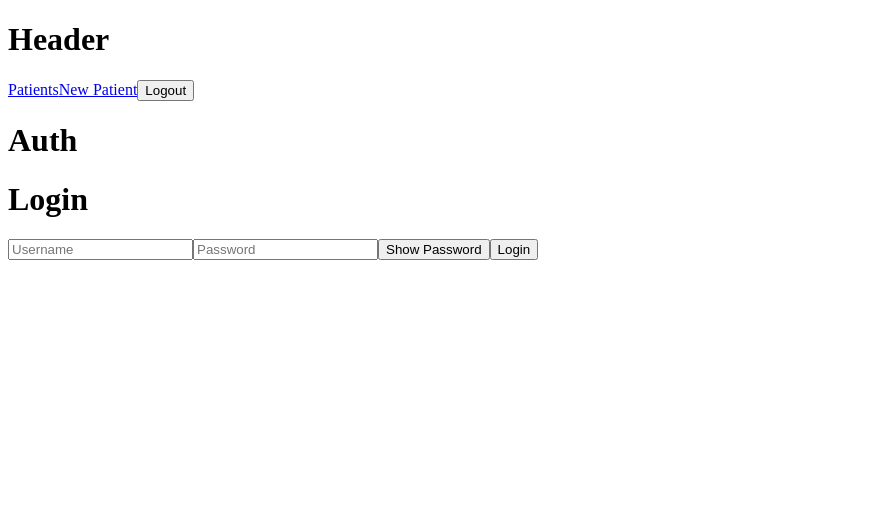
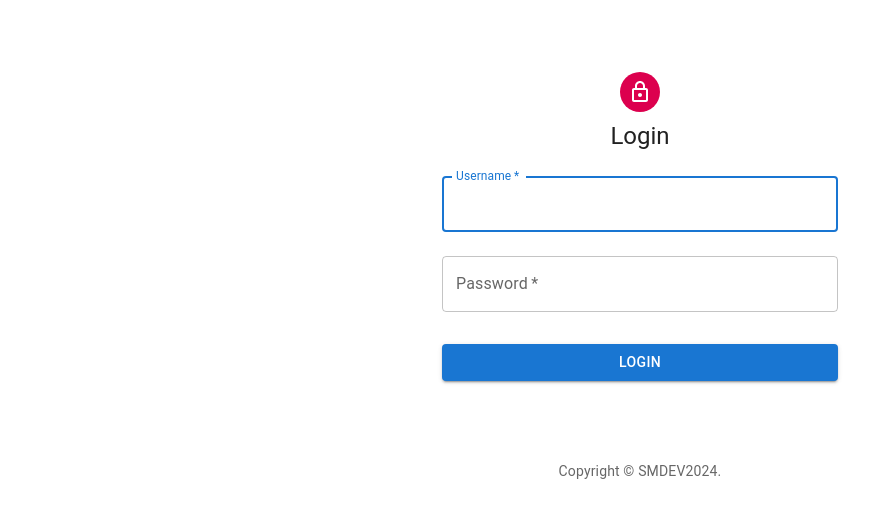
Before and after one commit to SoufianeMoutaouakkil/cabinet-app, a React (Vite) app in the folder client/: page / in a window 1280 px wide. Before the commit this address led to /auth/login. Shown: the top 518 px of the page, without its empty margins (0-894 px from the left). Built offline with nearby package versions, Linux system fonts and the light colour scheme; no server answers.

Commit message:
Refactor login UI and root page

```diff
--- a/client/src/components/auth/login/LoginUI.jsx
+++ b/client/src/components/auth/login/LoginUI.jsx
@@ -1,35 +1,77 @@
 import { useState } from "react";
+import Avatar from "@mui/material/Avatar";
+import Button from "@mui/material/Button";
+import CssBaseline from "@mui/material/CssBaseline";
+import TextField from "@mui/material/TextField";
+import LockOutlinedIcon from "@mui/icons-material/LockOutlined";
+import Typography from "@mui/material/Typography";
+import Box from "@mui/material/Box";
 
 const LoginUI = ({ handleLogin, errorText }) => {
     const [username, setUsername] = useState("");
     const [password, setPassword] = useState("");
-    const [showPassword, setShowPassword] = useState(false);
 
     return (
         <div>
-            <h1>Login</h1>
-            <input
-                type="text"
-                placeholder="Username"
-                value={username}
+            <CssBaseline />
+            <Box
+                sx={{
+                    marginTop: 8,
+                    display: "flex",
+                    flexDirection: "column",
+                    alignItems: "center",
+                }}
+            >
+                <Avatar sx={{ m: 1, bgcolor: "secondary.main" }}>
+                    <LockOutlinedIcon />
+                </Avatar>
+                <Typography component="h1" variant="h5">
+                    Login
+                </Typography>
+                <Box
+                    component="form"
+                    onSubmit={(e) => {
+                        e.preventDefault();
+                        handleLogin(username, password);
+                    }}
+                    noValidate
+                    sx={{ mt: 1 }}
+                >
+                    <TextField
+                        margin="normal"
+                        required
+                        fullWidth
+                        id="username"
+                        label="Username"
+                        name="username"
+                        autoComplete="username"
+                        autoFocus
                         onChange={(e) => setUsername(e.target.value)}
                     />
-            <input
-                type={showPassword ? "text" : "password"}
-                placeholder="Password"
-                value={password}
+                    <TextField
+                        margin="normal"
+                        required
+                        fullWidth
+                        name="password"
+                        label="Password"
+                        type="password"
+                        id="password"
+                        autoComplete="current-password"
                         onChange={(e) => setPassword(e.target.value)}
                     />
-            <button onClick={() => setShowPassword(!showPassword)}>
-                {showPassword ? "Hide" : "Show"} Password
-            </button>
-            <button
+                    <Button
+                        type="button"
+                        fullWidth
+                        variant="contained"
+                        sx={{ mt: 3, mb: 2 }}
                         onClick={() => {
                             handleLogin(username, password);
                         }}
                     >
-                Login
-            </button>
+                        login
+                    </Button>
+                </Box>
+            </Box>
             {errorText && <p>{errorText}</p>}
         </div>
     );
--- /dev/null
+++ b/client/src/components/common/Copyright.jsx
@@ -0,0 +1,20 @@
+import * as React from "react";
+import Typography from "@mui/material/Typography";
+
+function Copyright(props) {
+    return (
+        <Typography
+            variant="body2"
+            color="text.secondary"
+            align="center"
+            {...props}
+        >
+            {"Copyright © "}
+            SMDEV
+            {new Date().getFullYear()}
+            {"."}
+        </Typography>
+    );
+}
+
+export default Copyright;
--- a/client/src/pages/Root.jsx
+++ b/client/src/pages/Root.jsx
@@ -2,30 +2,44 @@ import { useEffect, useState } from "react";
 import { Outlet, useNavigate } from "react-router";
 import { useSelector } from "react-redux";
 import Header from "../components/common/Header";
+import { ThemeProvider } from "@mui/material";
+import Container from "@mui/material/Container";
+import Copyright from "../components/common/Copyright";
+import defaultTheme from "../themes/defaultTheme";
+import Login from "./auth/Login";
 
 function Root() {
     const navigate = useNavigate();
     const { authData } = useSelector((state) => state.auth);
     const currentPath = window.location.pathname;
     const [render, setRender] = useState(<></>);
+    const [isLogged, setIsLogged] = useState(false);
 
     useEffect(() => {
+        console.log("authData", authData);
         if (
             (!authData?.user || !authData?.token) &&
             !currentPath.includes("/login") &&
             !currentPath.includes("/register")
         ) {
-            navigate(`/auth/login`);
+            setRender(<Login />);
+            setIsLogged(false);
         } else {
+            setIsLogged(true);
             setRender(<Outlet />);
         }
     }, [authData, navigate, currentPath]);
 
     return (
-        <div>
-            <Header />
-            {render}
-        </div>
+        <ThemeProvider theme={defaultTheme}>
+            <Container component="main" maxWidth="xs">
+                <div>
+                    {isLogged && <Header />}
+                    {render}
+                </div>
+                <Copyright sx={{ mt: 8, mb: 4 }} />
+            </Container>
+        </ThemeProvider>
     );
 }
 
--- /dev/null
+++ b/client/src/themes/defaultTheme.jsx
@@ -0,0 +1,17 @@
+// create default theme for the app with mui
+// Path: client/src/themes/defaultTheme.jsx
+
+import { createTheme } from "@mui/material";
+
+const defaultTheme = createTheme({
+    palette: {
+        primary: {
+            main: "#1976d2",
+        },
+        secondary: {
+            main: "#dc004e",
+        },
+    },
+});
+
+export default defaultTheme;
```
Also changed, not shown: package.json (+6 -2 lines). Lines whose indentation alone changed are shown as unchanged.
